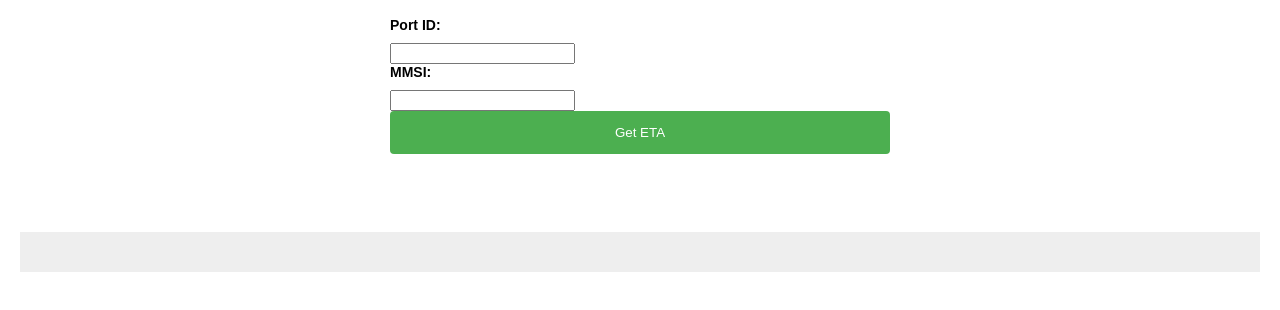
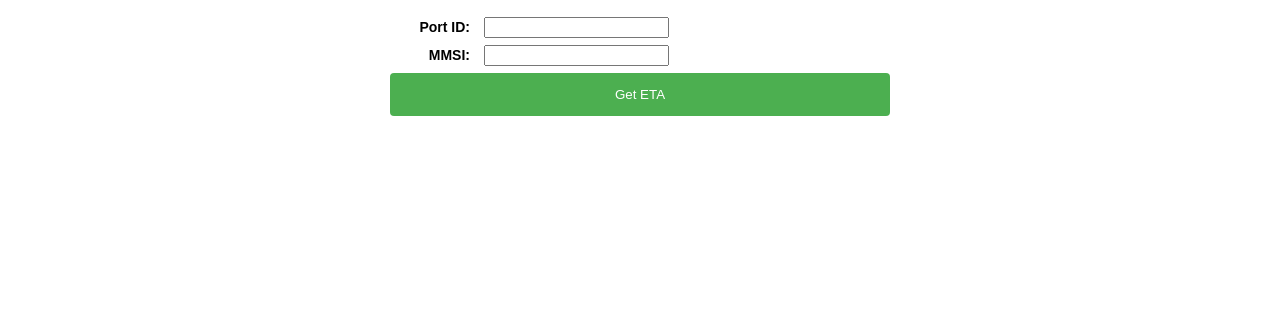
Before and after one commit to matthewjflanagan/vessel-tracking, a plain HTML site: page index.html in a window 1280 px wide. Shown: the part 80-390 px from the top of the page. Drawn offline with nearby package versions, Linux system fonts and the light colour scheme.

Commit message:
updated css

```diff
--- a/style.css
+++ b/style.css
@@ -49,9 +49,20 @@ button[type="button"]:hover {
   background-color: #45a049;
 }
 
+/* CSS */
+form label {
+  display: inline-block;
+  width: 80px;
+  text-align: right;
+  margin-right: 10px;
+}
+
+form input[type="text"] {
+  width: 200px;
+}
+
 #eta {
-  margin: 20px;
-  padding: 20px;
-  background-color: #eee;
-  color: #333;
+  font-size: 18px;
+  font-weight: bold;
+  margin-top: 20px;
 }
```
